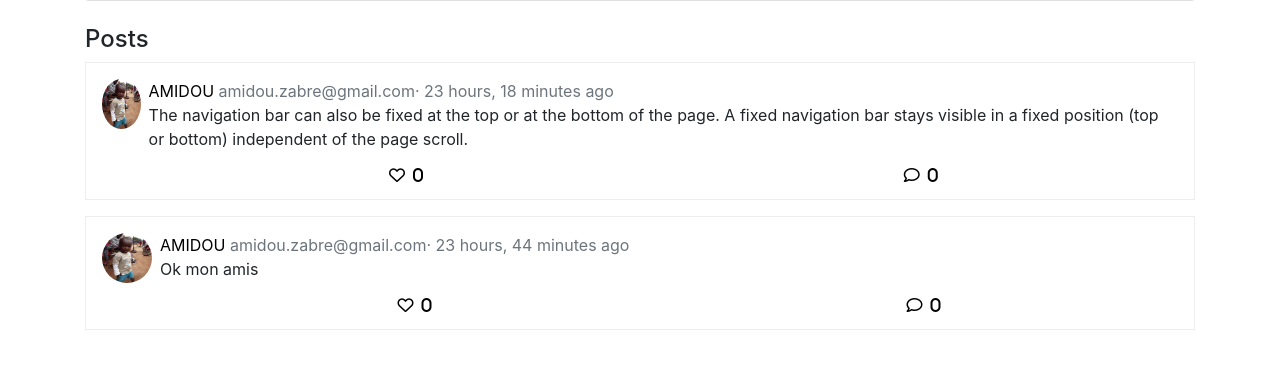
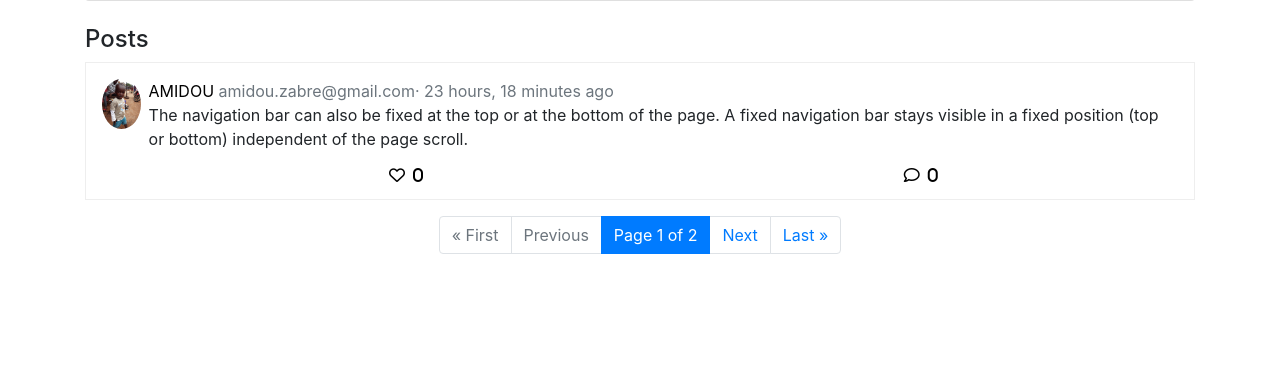
Before and after one commit to amidouzabre/CS50W_Network, a Django app: a page that uses network/templates/network/profile.html in a window 1280 px wide. Shown: the part 287-656 px from the top of the page. Run offline with Django 3.2, Linux system fonts and the light colour scheme; data comes from the database, SQL or seed files in the repository; tables that the repository leaves empty hold one stand-in row (values such as "Sample post"); some libraries are stand-ins or nearby versions.

Commit message:
Network->views: Add pagination on views

```diff
--- a/network/templates/network/profile.html
+++ b/network/templates/network/profile.html
@@ -80,6 +80,29 @@
         </div>
         {% endfor %}
 
+        <nav aria-label="Page navigation example" class="d-flex justify-content-center">
+            <ul class="pagination">
+                {% if posts.has_previous %}
+                    <li class="page-item"><a class="page-link" href="?page=1">&laquo; First</a></li>
+                    <li class="page-item"><a class="page-link" href="?page={{ posts.previous_page_number }}">Previous</a></li>
+                {% else %}
+                    <li class="page-item disabled"><span class="page-link">&laquo; First</span></li>
+                    <li class="page-item disabled"><span class="page-link">Previous</span></li>
+                {% endif %}
+
+                <li class="page-item active"><span class="page-link">Page {{ posts.number }} of {{ posts.paginator.num_pages }}</span></li>
+
+                {% if posts.has_next %}
+                    <li class="page-item"><a class="page-link" href="?page={{ posts.next_page_number }}">Next</a></li>
+                    <li class="page-item"><a class="page-link" href="?page={{ posts.paginator.num_pages }}">Last &raquo;</a></li>
+                {% else %}
+                    <li class="page-item disabled"><span class="page-link">Next</span></li>
+                    <li class="page-item disabled"><span class="page-link">Last &raquo;</span></li>
+                {% endif %}
+            </ul>
+        </nav>
+
+
     </div>
     </div>
 </div>
--- a/network/views.py
+++ b/network/views.py
@@ -4,12 +4,16 @@ from django.db import IntegrityError
 from django.http import HttpResponse, HttpResponseRedirect
 from django.shortcuts import render
 from django.urls import reverse
+from django.core.paginator import Paginator
 
 from .models import User, Post, Follow
 
 
 def index(request):
-    posts = Post.objects.all().order_by('-created_at')
+    posts_list = Post.objects.all().order_by('-created_at')
+    paginator = Paginator(posts_list, 1)
+    page_number = request.GET.get('page')
+    posts = paginator.get_page(page_number)
     return render(request, "network/index.html", context={
         'posts':posts
     })
@@ -83,7 +87,14 @@ def post_new(request):
 
 def profile(request, username):
     profile_user = User.objects.get(username=username)
-    posts = Post.objects.filter(user=profile_user).order_by('-created_at')
+    posts_list = Post.objects.filter(user=profile_user).order_by('-created_at')
+
+
+    paginator = Paginator(posts_list, 1)
+    page_number = request.GET.get('page')
+    posts = paginator.get_page(page_number)
+
+
 
     is_following = profile_user.is_followed_by(request.user) if request.user.is_authenticated else False
 
@@ -113,9 +124,18 @@ def follow_or_unfollow(request, username):
     return HttpResponseRedirect(reverse("profile", args=[username]))
 
 
+
+@login_required
 def following(request):
     following = Follow.objects.filter(follower=request.user)
-    posts = Post.objects.filter(user__in=[f.following for f in following]).order_by('-created_at')
+    posts_list = Post.objects.filter(user__in=[f.following for f in following]).order_by('-created_at')
+
+
+    paginator = Paginator(posts_list, 1)
+    page_number = request.GET.get('page')
+    posts = paginator.get_page(page_number)
+
+
     return render(request, "network/following.html", context={
         'following': following,
         'posts': posts
```
Also changed, not shown: network/templates/network/following.html (+23 -0 lines), network/templates/network/index.html (+22 -0 lines).
